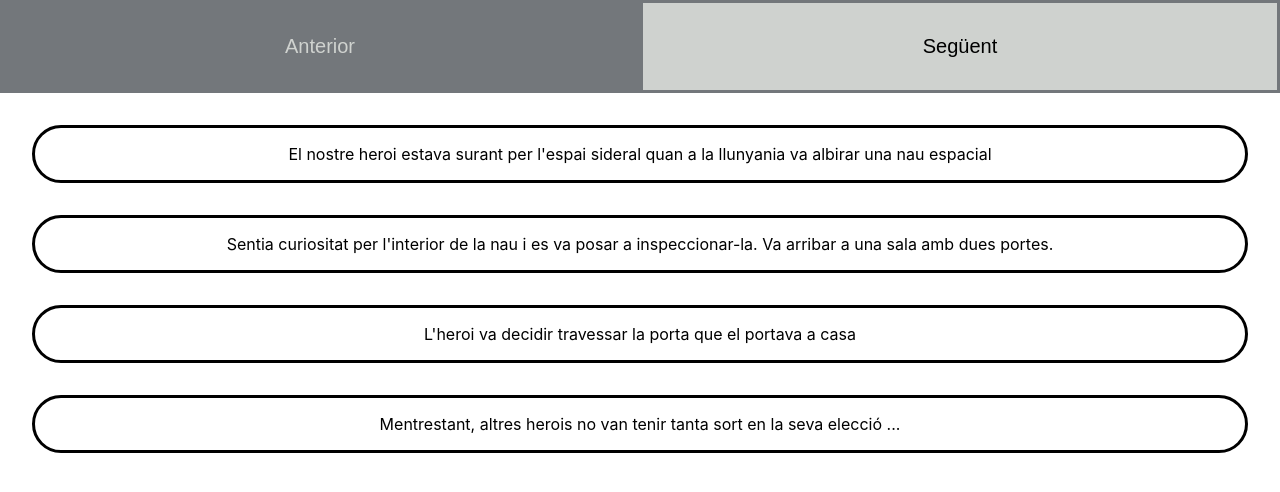
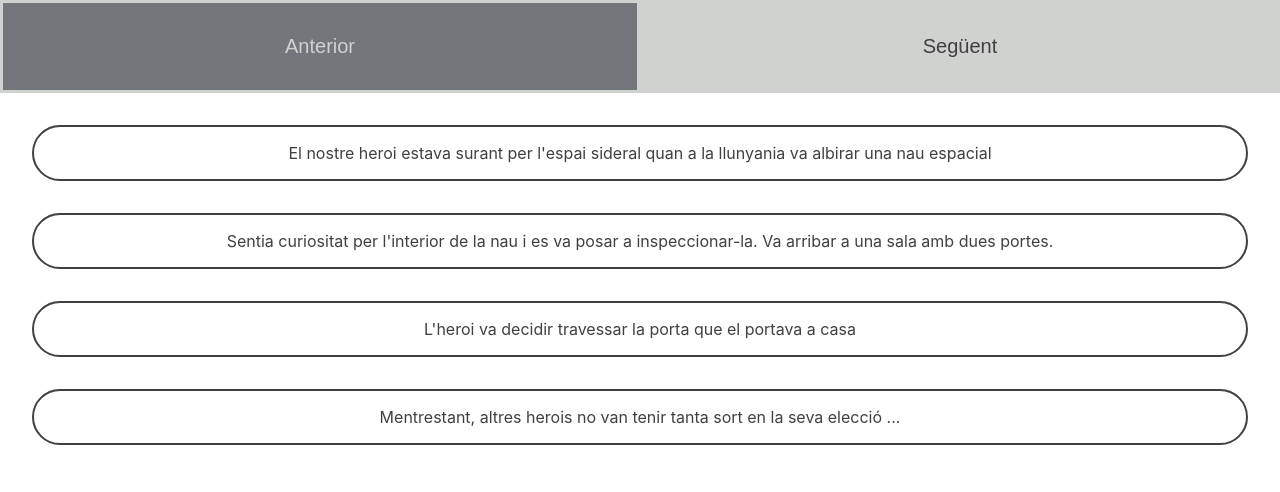
Before and after one commit to Lahali/firstReactApp-sprint6, a React (Create React App) app: page / in a window 1280 px wide. Shown: the top 492 px of the page. Built offline with nearby package versions, Linux system fonts and the light colour scheme.

Commit message:
pequeños cambios en el diseño

```diff
--- a/src/App.js
+++ b/src/App.js
@@ -5,33 +5,30 @@ import Action from "./components/scene/Action";
 import Phrases from "./components/scene/Phrases";
 
 function App() {
+  //poner aquí las funciones next y previous. Aquí iría toda la funcionalidad
 
-//poner aquí las funciones next y previous. Aquí iría toda la funcionalidad
+  const [counter, setCounter] = useState(0);
 
 
-const [counter, setCounter] = useState(1)
 
-  useEffect(()=>{
-    console.log(counter, "cambio")
-  },[counter]);
+  useEffect(() => {
+    console.log(counter, "cambio");
+  }, [counter]);
 
   const next = () => {
-    setCounter(prevCounter => prevCounter + 1)
-  // {phrases.find((item)=> item.id === counter)}
-
-   };
+    setCounter((prevCounter) => prevCounter + 1);
+  };
 
   const previous = () => {
-    setCounter(prevCounter => prevCounter  -1)
-  }
+    setCounter((prevCounter) => prevCounter - 1);
+  };
 
   return (
     <Fragment>
-      <Action
-        next={next}
-        previous={previous}
-      /> {/* //así estamos pasando las accciones por props */}
-      <Scene Phrases={Phrases} />  {/* // aquí hay q pasar el counter a escena */}
+      <Action next={next} previous={previous} />{" "}
+      {/* //así estamos pasando las accciones por props */}
+      <Scene Phrases={Phrases} counter={counter} />{" "}
+      {/* // aquí hay q pasar el counter a escena */}
     </Fragment>
   );
 }
--- a/src/components/scene/Button.jsx
+++ b/src/components/scene/Button.jsx
@@ -2,7 +2,8 @@ import styled from "styled-components";
 
 const Button = styled.button`
   background-color: #cfd2cf;
-  border: solid #73777b;
+  color: #413F42;
+  border: solid #cfd2cf;
   width: 50%;
   padding: 2rem;
   text-align: center;
--- a/src/components/scene/Parragraf.jsx
+++ b/src/components/scene/Parragraf.jsx
@@ -1,12 +1,21 @@
-import React, {Fragment} from "react";
+
 import styled from "styled-components";
 
 const Parragraf = styled.p`
-border: solid;
+border: solid 2px #413F42;
+color: #413F42;
 padding: 1rem;
 text-align: center;
 margin: 2rem;
 border-radius: 2rem;
+
+/* para cambiar el color no hace falta una clase diferente, se hace con la pseudoclase active */
+&:active {
+border: solid  #FF8C8C;
+/* #FF5D5D; color alternativo*/
+background-color: #FF8C8C;
+color: #4C3A51;
+}
 `
 
 export default Parragraf
```
Also changed, not shown: src/components/scene/ParragrafSelected.jsx (deleted, +0 -11 lines).
